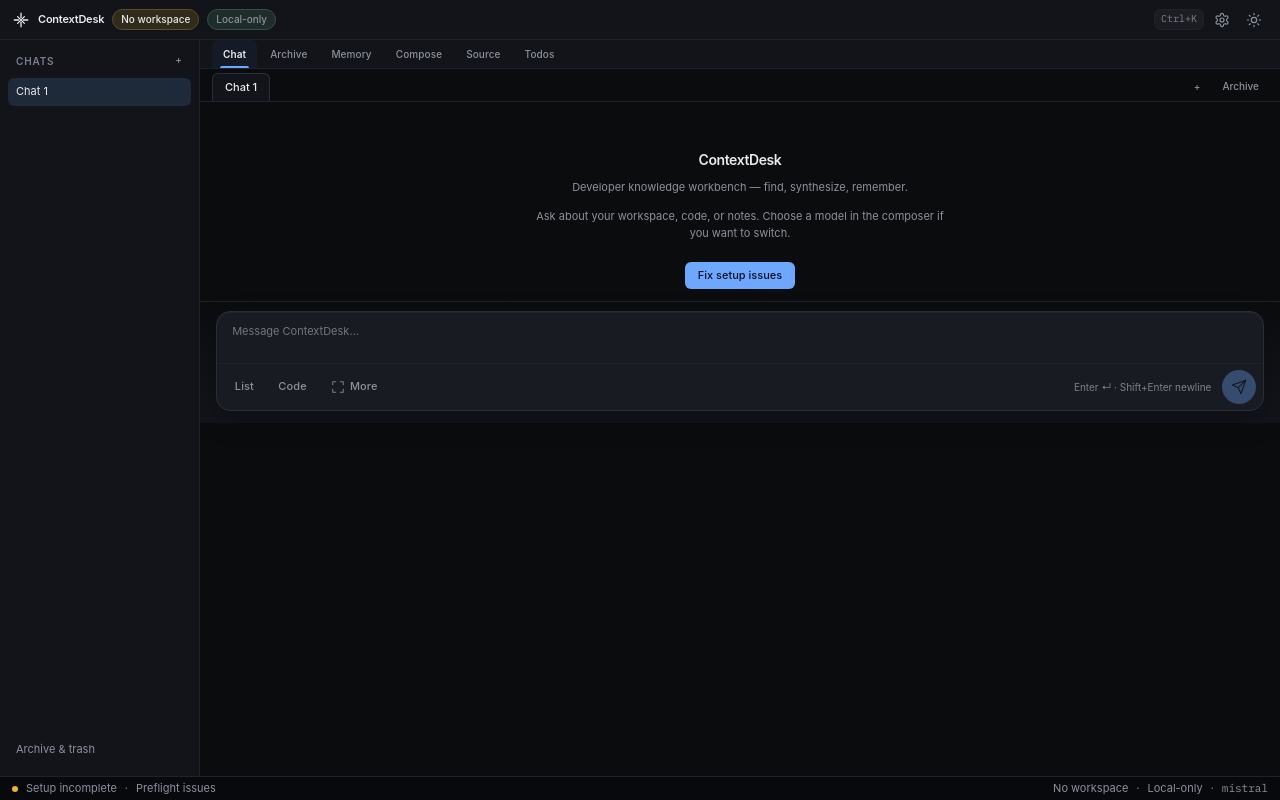
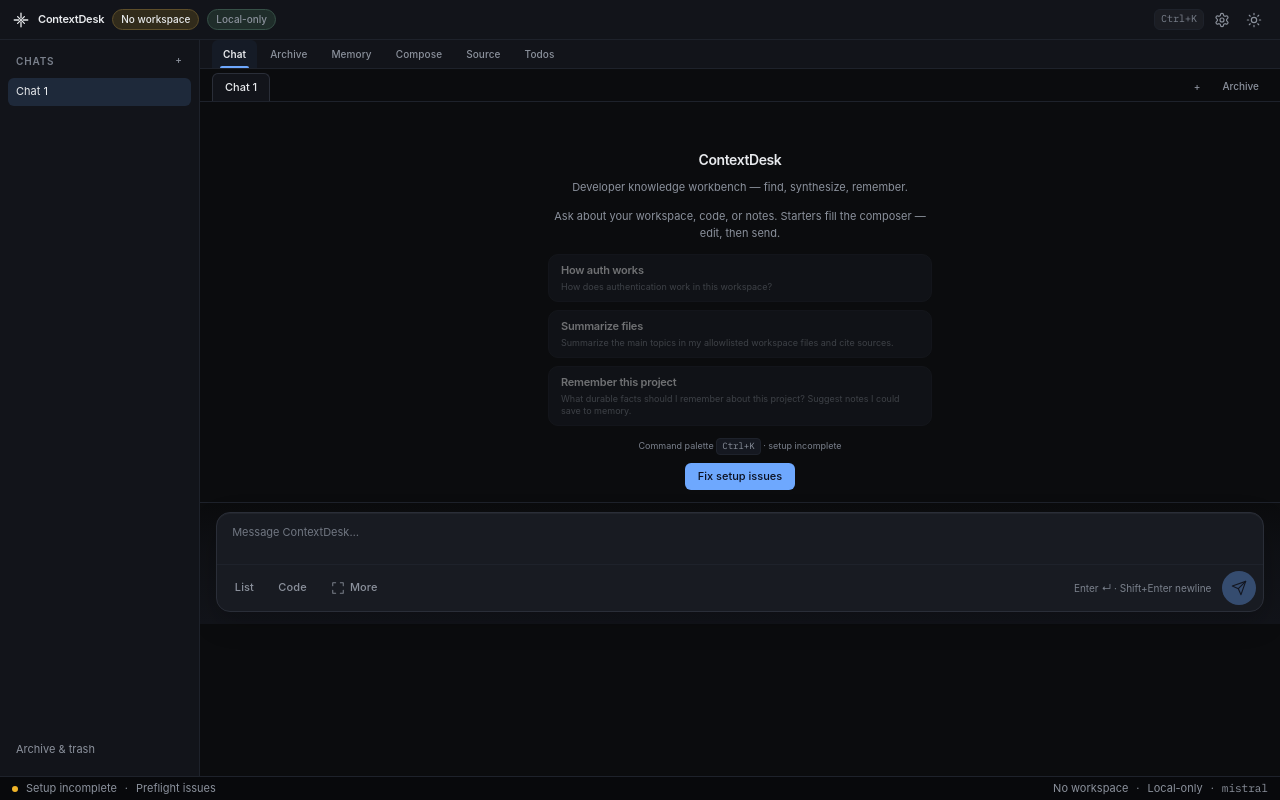
Before and after one commit to chriscase/ContextDesk, a React (Vite) app in the folder desktop/: page / in a window 1280 px wide. Both pictures are taken after a click on the button "Save". Built offline with nearby package versions, Linux system fonts and the light colour scheme; a web font is replaced by a local one.

Commit message:
feat(ui): chat empty-state starter chips fill composer (#307)
Three dense path-style starters on empty chat (auth, summarize,
memory). Chips seed the composer so the user can edit before send;
disabled while busy or preflight blocked. Palette kbd hint included.

```diff
--- a/desktop/src/components/Composer.tsx
+++ b/desktop/src/components/Composer.tsx
@@ -1,4 +1,11 @@
-import { useCallback, useId, useMemo, useRef, useState } from "react";
+import {
+  useCallback,
+  useEffect,
+  useId,
+  useMemo,
+  useRef,
+  useState,
+} from "react";
 import { IconClose, IconExpand, IconSend } from "./icons";
 import type { ModelOptionDto } from "../lib/host";
 
@@ -12,6 +19,11 @@
   selectedModelKey?: string;
   onModelChange?: (selectionKey: string) => void;
   onSetDefaultModel?: (selectionKey: string) => void;
+  /**
+   * When `id` changes, replace the draft with `text` and focus
+   * (empty-state starter chips — #300 residual).
+   */
+  seedRequest?: { id: number; text: string } | null;
 };
 
 export function Composer({
@@ -23,11 +35,25 @@
   selectedModelKey,
   onModelChange,
   onSetDefaultModel,
+  seedRequest,
 }: Props) {
   const [value, setValue] = useState("");
   const [expanded, setExpanded] = useState(false);
   const id = useId();
   const taRef = useRef<HTMLTextAreaElement>(null);
+
+  useEffect(() => {
+    if (!seedRequest?.text) return;
+    setValue(seedRequest.text);
+    setExpanded(seedRequest.text.length > 80);
+    requestAnimationFrame(() => {
+      const el = taRef.current;
+      if (!el) return;
+      el.focus();
+      const n = el.value.length;
+      el.setSelectionRange(n, n);
+    });
+  }, [seedRequest?.id, seedRequest?.text]);
 
   const submit = useCallback(async () => {
     const t = value.trim();
--- a/desktop/src/components/shell/ChatPane.tsx
+++ b/desktop/src/components/shell/ChatPane.tsx
@@ -1,4 +1,8 @@
-import { type MouseEvent as ReactMouseEvent, type RefObject } from "react";
+import {
+  useState,
+  type MouseEvent as ReactMouseEvent,
+  type RefObject,
+} from "react";
 import { Composer } from "../Composer";
 import { nextRovingIndex } from "../../lib/a11y";
 import { useMessageWindow } from "../../hooks/useMessageWindow";
@@ -6,6 +10,24 @@
 import type { BrandingDto, ModelOptionDto } from "../../lib/host";
 import { IconPin } from "../icons";
 import { MessageRow } from "./MessageRow";
+
+/** Empty-chat starter prompts — fill composer so the user can edit before send. */
+const STARTERS: { label: string; prompt: string }[] = [
+  {
+    label: "How auth works",
+    prompt: "How does authentication work in this workspace?",
+  },
+  {
+    label: "Summarize files",
+    prompt:
+      "Summarize the main topics in my allowlisted workspace files and cite sources.",
+  },
+  {
+    label: "Remember this project",
+    prompt:
+      "What durable facts should I remember about this project? Suggest notes I could save to memory.",
+  },
+];
 
 export type ChatPaneProps = {
   branding: BrandingDto;
@@ -84,6 +106,20 @@
   } = props;
 
   const windowed = useMessageWindow(visibleMessages, chatScrollRef);
+  const [seedRequest, setSeedRequest] = useState<{
+    id: number;
+    text: string;
+  } | null>(null);
+
+  const fillStarter = (prompt: string) => {
+    setSeedRequest({ id: Date.now(), text: prompt });
+  };
+
+  const kbdMod =
+    typeof navigator !== "undefined" &&
+    /Mac|iPhone|iPad|iPod/i.test(navigator.platform || navigator.userAgent)
+      ? "⌘"
+      : "Ctrl+";
 
   return (
             <div
@@ -218,12 +254,36 @@
                   </div>
                 ) : null}
                 {messages.length === 0 ? (
-                  <div className="empty-state">
+                  <div className="empty-state empty-state--chat">
                     <div className="empty-state__title">{branding.name}</div>
                     <p className="empty-state__body">{branding.tagline}</p>
                     <p className="empty-state__body">
-                      Ask about your workspace, code, or notes. Choose a model
-                      in the composer if you want to switch.
+                      Ask about your workspace, code, or notes. Starters fill
+                      the composer — edit, then send.
+                    </p>
+                    <div
+                      className="chat-starters"
+                      role="group"
+                      aria-label="Starter prompts"
+                    >
+                      {STARTERS.map((s) => (
+                        <button
+                          key={s.label}
+                          type="button"
+                          className="chat-starter"
+                          disabled={busy || preflightBlocking}
+                          title={s.prompt}
+                          onClick={() => fillStarter(s.prompt)}
+                        >
+                          <span className="chat-starter__label">{s.label}</span>
+                          <span className="chat-starter__hint">{s.prompt}</span>
+                        </button>
+                      ))}
+                    </div>
+                    <p className="empty-state__meta">
+                      Command palette{" "}
+                      <kbd className="empty-state__kbd">{kbdMod}K</kbd>
+                      {preflightBlocking ? " · setup incomplete" : null}
                     </p>
                     {preflightBlocking ? (
                       <button
@@ -313,6 +373,7 @@
                   onModelChange={setSessionModel}
                   onSetDefaultModel={(key) => void setAppDefaultModel(key)}
                   onStop={onStop}
+                  seedRequest={seedRequest}
                 />
               </div>
             </div>
--- a/desktop/src/styles/components/chat.css
+++ b/desktop/src/styles/components/chat.css
@@ -597,6 +597,10 @@
   padding: 0 var(--space-4);
 }
 
+.empty-state--chat {
+  max-width: 26rem;
+}
+
 .empty-state__title {
   font-size: var(--text-lg);
   font-weight: 600;
@@ -611,8 +615,88 @@
   margin: 0 0 var(--space-3);
 }
 
+.empty-state__meta {
+  margin: var(--space-3) 0 0;
+  font-size: var(--text-2xs);
+  color: var(--text-faint);
+  line-height: 1.4;
+}
+
+.empty-state__kbd {
+  display: inline-block;
+  padding: 1px 5px;
+  border-radius: 4px;
+  border: 1px solid var(--border-soft);
+  background: var(--surface-chip, var(--bg-elevated));
+  font-family: var(--font-mono);
+  font-size: var(--text-2xs);
+  color: var(--text-muted);
+}
+
 .empty-state .btn {
   margin-top: var(--space-2);
+}
+
+/* Empty-chat starter chips (#300 residual) */
+.chat-starters {
+  display: flex;
+  flex-direction: column;
+  gap: var(--space-2);
+  width: 100%;
+  margin: var(--space-1) 0 0;
+  text-align: left;
+}
+
+.chat-starter {
+  display: flex;
+  flex-direction: column;
+  align-items: flex-start;
+  gap: 2px;
+  width: 100%;
+  padding: var(--space-2) var(--space-3);
+  border-radius: var(--radius-md);
+  border: 1px solid var(--border-soft);
+  background: var(--bg-elevated);
+  color: var(--text);
+  cursor: pointer;
+  text-align: left;
+  transition:
+    border-color var(--motion-fast),
+    background var(--motion-fast),
+    box-shadow var(--motion-fast);
+}
+
+.chat-starter:hover:not(:disabled) {
+  border-color: color-mix(in srgb, var(--accent) 40%, var(--border));
+  background: color-mix(in srgb, var(--accent-soft) 45%, var(--bg-elevated));
+  box-shadow: var(--shadow-sm);
+}
+
+.chat-starter:focus-visible {
+  outline: none;
+  box-shadow: var(--focus-ring);
+}
+
+.chat-starter:disabled {
+  opacity: 0.45;
+  cursor: not-allowed;
+}
+
+.chat-starter__label {
+  font-size: var(--text-sm);
+  font-weight: 600;
+  letter-spacing: -0.02em;
+  color: var(--text);
+}
+
+.chat-starter__hint {
+  font-size: var(--text-2xs);
+  color: var(--text-faint);
+  line-height: 1.35;
+  display: -webkit-box;
+  -webkit-line-clamp: 2;
+  -webkit-box-orient: vertical;
+  overflow: hidden;
 }
 
 /* Chat archive page */
```
